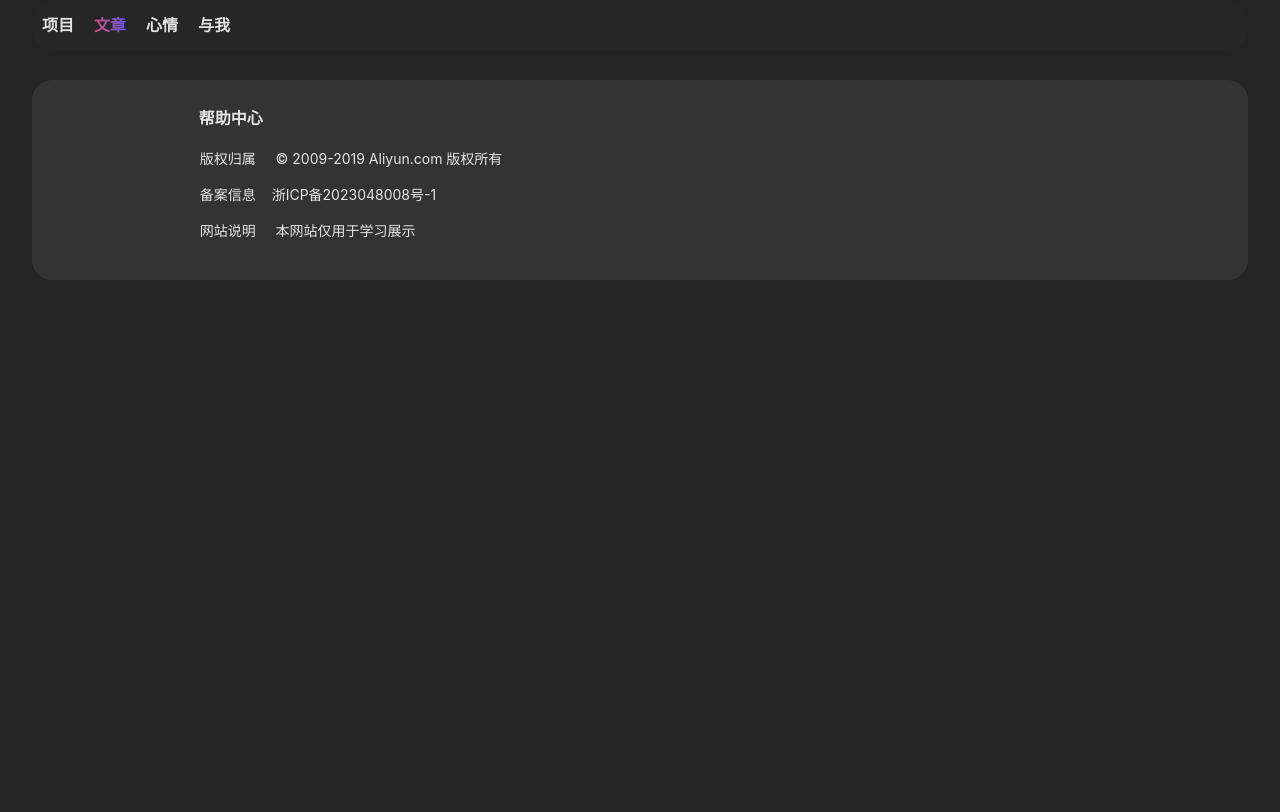
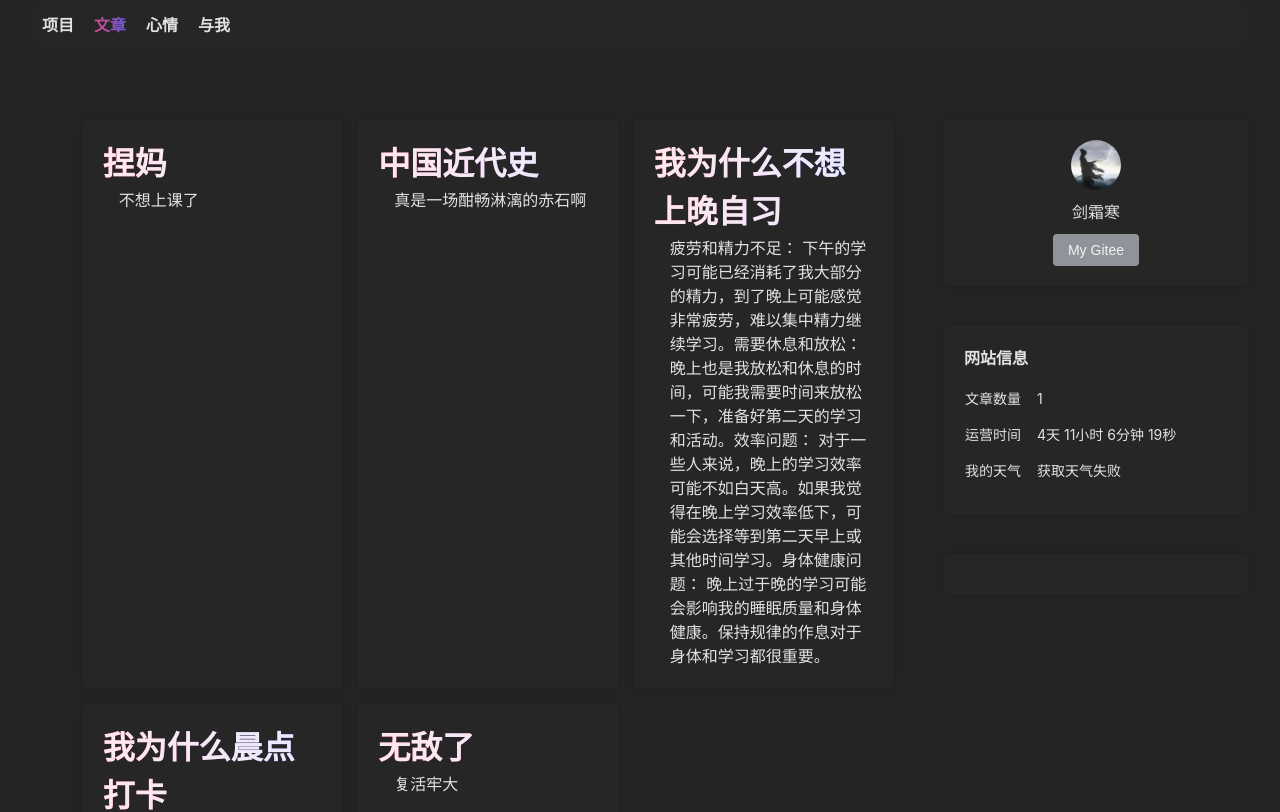
Before and after one commit to gushen610140/gushenBlog, a Vue app: page /#/articles in a window 1280 px wide. Shown: the top 812 px of the page. Built offline with nearby package versions, Linux system fonts and the light colour scheme; no server answers.

Commit message:
Update article Page
- Add article cards
- convert data to dynamic

```diff
--- /dev/null
+++ b/src/components/BlogArticles/ArticlesShow.vue
@@ -0,0 +1,60 @@
+<template>
+  <div class="card-container">
+    <el-card class="cards" v-for="article in articleList" :key="article.id">
+      <ArticlesCard :articleInfo="article"></ArticlesCard>
+    </el-card>
+  </div>
+</template>
+
+<script setup lang="ts">
+import ArticlesCard from "@/components/BlogArticles/ArticlesShow/ArticlesCard.vue"
+
+const articleList = [
+  {
+    id: 1,
+    title: "捏妈",
+    content: "不想上课了"
+  },
+  {
+    id: 2,
+    title: "中国近代史",
+    content: "真是一场酣畅淋漓的赤石啊"
+  },
+  {
+    id: 3,
+    title: "我为什么不想上晚自习",
+    content: "疲劳和精力不足： 下午的学习可能已经消耗了我大部分的精力，到了晚上可能感觉非常疲劳，难以集中精力继续学习。需要休息和放松： 晚上也是我放松和休息的时间，可能我需要时间来放松一下，准备好第二天的学习和活动。效率问题： 对于一些人来说，晚上的学习效率可能不如白天高。如果我觉得在晚上学习效率低下，可能会选择等到第二天早上或其他时间学习。身体健康问题： 晚上过于晚的学习可能会影响我的睡眠质量和身体健康。保持规律的作息对于身体和学习都很重要。"
+  },
+  {
+    id: 4,
+    title: "我为什么晨点打卡",
+    content: "同上"
+  },
+  {
+    id: 5,
+    title: "无敌了",
+    content: "复活牢大"
+  }
+]
+
+</script>
+
+<style lang="scss" scoped>
+@import "@/styles/variables.scss";
+.card-container {
+  display: grid;
+  grid-template-columns: 1fr 1fr 1fr;
+  column-gap: 1rem;
+  row-gap: 1rem;
+  margin-top: 40px;
+  margin-bottom: 40px;
+}
+.cards {
+  border: none;
+  background-color: $box-background-color-dark;
+  cursor: pointer;
+}
+.cards:hover {
+  box-shadow: 0 0 5px $font-color-dark;
+}
+</style>
--- /dev/null
+++ b/src/components/BlogArticles/ArticlesShow/ArticlesCard.vue
@@ -0,0 +1,30 @@
+<template>
+  <div class="card-body">
+    <div class="title">
+      {{ articleInfo.title }}
+    </div>
+    <div class="content">
+      {{ articleInfo.content }}
+    </div>
+  </div>
+</template>
+
+<script setup lang="ts">
+const {articleInfo} = defineProps({articleInfo: Object})
+</script>
+
+<style lang="scss" scoped>
+@import "@/styles/variables.scss";
+.title {
+  background-image: $font-color-selected-dark;
+  background-clip: text;
+  color: $font-color-dark;
+  font-size: $font-size-title;
+  font-weight: $font-weight-big;
+}
+.content {
+  color: $font-color-dark;
+  font-size: $font-size-body;
+  margin-left: 1rem;
+}
+</style>
--- a/src/components/BlogProjects/ProjectsMe.vue
+++ b/src/components/BlogProjects/ProjectsMe.vue
@@ -24,9 +24,6 @@ import BlogInfo from "@/components/BlogProjects/ProjectsMe/BlogInfo.vue"
   border: none;
   background-color: $box-background-color-dark;
   margin: 40px 0;
-  display: flex;
-  justify-content: center;
-  align-items: center;
 }
 .cards:hover {
   box-shadow: 0 0 5px $font-color-dark;
--- a/src/components/BlogProjects/ProjectsMe/BlogInfo.vue
+++ b/src/components/BlogProjects/ProjectsMe/BlogInfo.vue
@@ -27,19 +27,24 @@ const {weatherInfo, getWeatherInfo} = useWeather()
 
 let articleNums = 1
 
+let timeInterval = null;
+let weatherInterval = null;
+
 onMounted(() => {
-  const timeInterval = setInterval(() => {
+  timeInterval = setInterval(() => {
     runTime.value = getRunTime()
   }, 1000)
   getWeatherInfo()
-  const weatherInterval = setInterval(() => {
+  weatherInterval = setInterval(() => {
     getWeatherInfo()
   }, 1000 * 3600)
 })
 
 onBeforeUnmount(() => {
-  clearInterval(timeInterval)
-  clearInterval(weatherInterval)
+  if (timeInterval)
+    clearInterval(timeInterval)
+  if (weatherInterval)
+    clearInterval(weatherInterval)
 })
 
 </script>
--- a/src/components/BlogProjects/ProjectsShow.vue
+++ b/src/components/BlogProjects/ProjectsShow.vue
@@ -1,18 +1,26 @@
 <template>
   <div class="projects-show">
-    <el-card class="cards">
-      <ArticleCard @click="openProjects"></ArticleCard>
+    <el-card class="cards" v-for="project in projectList" :key="project.id" @click="openProjects">
+      <ProjectsCard :projectInfo="project"></ProjectsCard>
     </el-card>
   </div>
 </template>
 
 <script setup lang="ts">
 
-import ArticleCard from "@/components/BlogProjects/ProjectsShow/ArticleCard.vue"
+import ProjectsCard from "@/components/BlogProjects/ProjectsShow/ProjectsCard.vue"
 
 function openProjects() {
   window.open("http://sunway.icu:3000")
 }
+
+const projectList = [
+  {
+    id: 1,
+    title: "outfit-free",
+    content: "由vue重构的商城项目"
+  }
+]
 
 </script>
 
--- a/src/components/BlogProjects/ProjectsShow/ArticleCard.vue
+++ b/src/components/BlogProjects/ProjectsShow/ProjectsCard.vue
@@ -1,16 +1,16 @@
 <template>
   <div class="article-card">
     <div class="title">
-      outfit-free
+      {{ projectInfo.title }}
     </div>
     <div class="content">
-      由vue重构的商城项目
+      {{ projectInfo.content }}
     </div>
   </div>
 </template>
 
 <script setup lang="ts">
-
+const {projectInfo} = defineProps({projectInfo: Object})
 </script>
 
 <style lang="scss" scoped>
--- a/src/components/Pages/BlogArticles.vue
+++ b/src/components/Pages/BlogArticles.vue
@@ -1,10 +1,21 @@
 <template>
   <div>
-
+    <el-row>
+      <el-col :span="1"></el-col>
+      <el-col :span="16">
+        <ArticlesShow></ArticlesShow>
+      </el-col>
+      <el-col :span="1"></el-col>
+      <el-col :span="6">
+        <ProjectsMe></ProjectsMe>
+      </el-col>
+    </el-row>
   </div>
 </template>
 
 <script setup lang="ts">
+import ProjectsMe from "@/components/BlogProjects/ProjectsMe.vue"
+import ArticlesShow from "@/components/BlogArticles/ArticlesShow.vue"
 </script>
 
 <style lang="scss" scoped>
```
